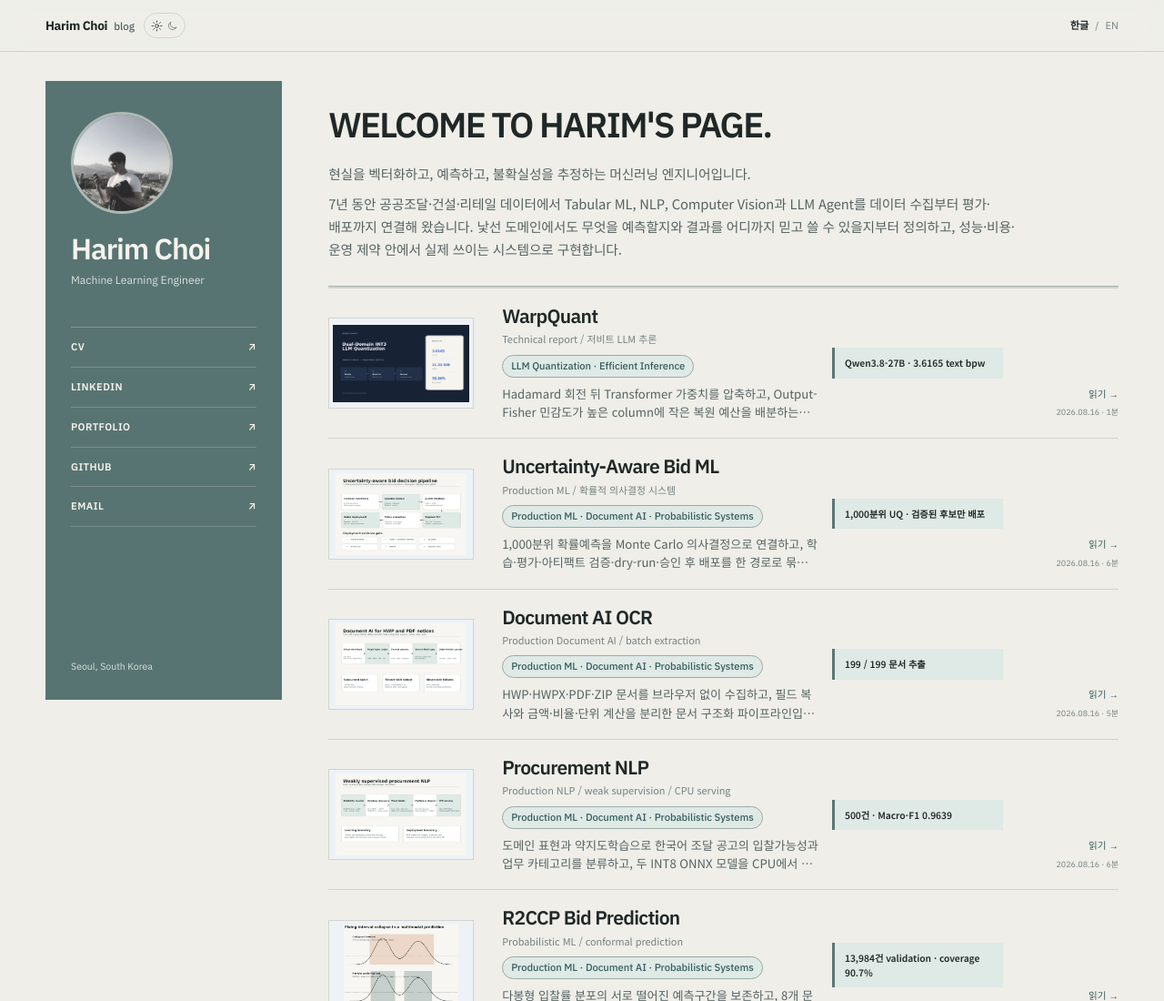
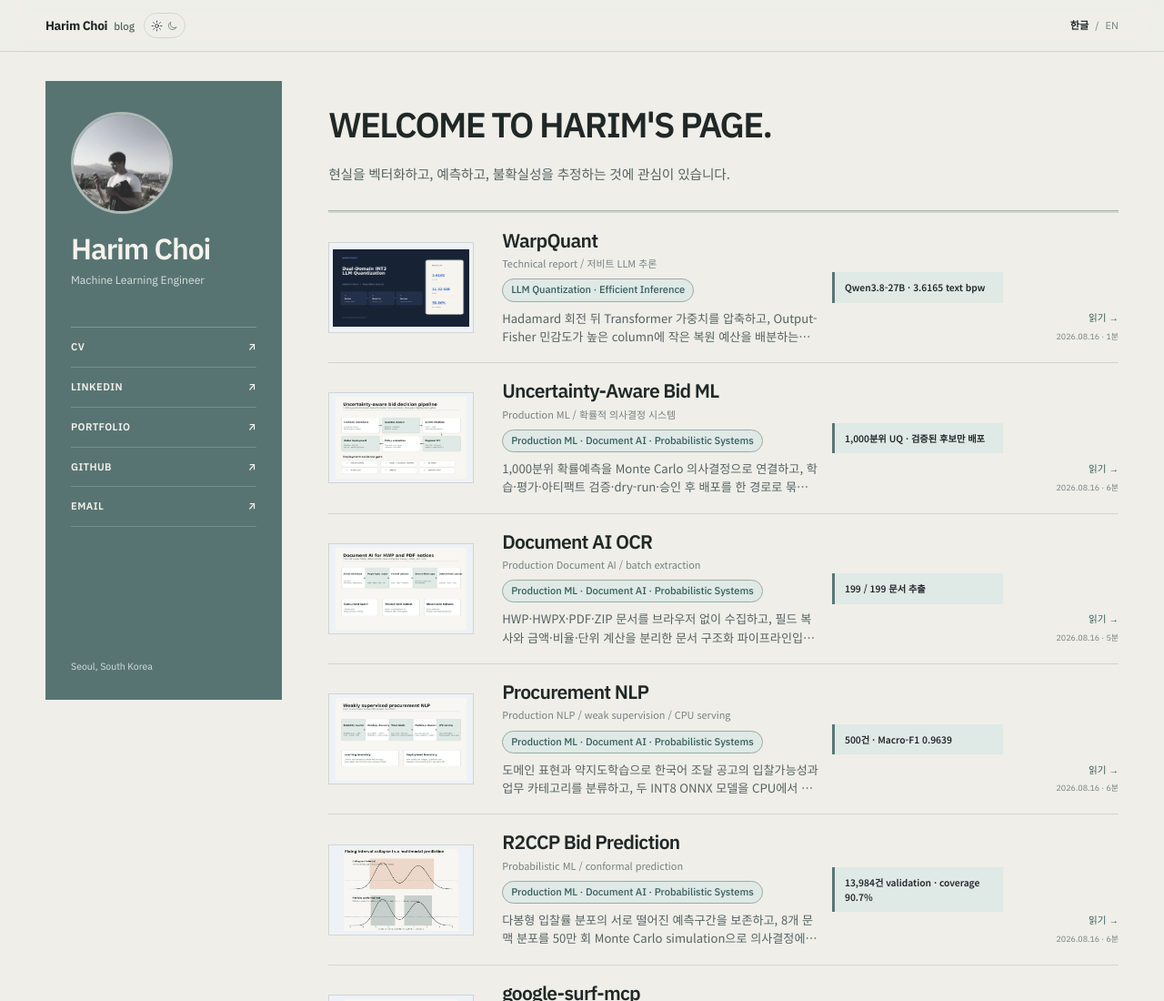
Before and after one commit to HarimxChoi/HarimxChoi.github.io, an Astro site: page /ko in a window 1280 px wide. Shown: the top 1100 px of the page at 91% size. Built offline with nearby package versions, Linux system fonts and the light colour scheme; Astro itself is replaced by a stand-in of ours.

Commit message:
docs: homepage intro

```diff
--- a/src/components/PortfolioPage.astro
+++ b/src/components/PortfolioPage.astro
@@ -15,12 +15,8 @@ const projects = getProjects(content);
 const welcome = "WELCOME TO HARIM'S PAGE.";
 const introductionLead =
   lang === "ko"
-    ? "현실을 벡터화하고, 예측하고, 불확실성을 추정하는 머신러닝 엔지니어입니다."
-    : "I am a machine learning engineer focused on vectorizing reality, making predictions, and estimating uncertainty.";
-const introductionSupport =
-  lang === "ko"
-    ? "7년 동안 공공조달·건설·리테일 데이터에서 Tabular ML, NLP, Computer Vision과 LLM Agent를 데이터 수집부터 평가·배포까지 연결해 왔습니다. 낯선 도메인에서도 무엇을 예측할지와 결과를 어디까지 믿고 쓸 수 있을지부터 정의하고, 성능·비용·운영 제약 안에서 실제 쓰이는 시스템으로 구현합니다."
-    : "Over seven years, I have connected tabular ML, NLP, computer vision, and LLM agents from data collection through evaluation and deployment across public procurement, construction, and retail. In unfamiliar domains, I first define what to predict and how far the result can be trusted, then build systems within performance, cost, and operational constraints.";
+    ? "현실을 벡터화하고, 예측하고, 불확실성을 추정하는 것에 관심이 있습니다."
+    : "I am interested in vectorizing reality, making predictions, and estimating uncertainty.";
 ---
 
 <BlogHeader homeHref={homeHref} lang={lang} />
@@ -34,7 +30,6 @@ const introductionSupport =
         <div class="intro-copy">
           <h1 id="blog-intro-title">{welcome}</h1>
           <p>{introductionLead}</p>
-          <p class="intro-support">{introductionSupport}</p>
         </div>
       </section>
 
```
